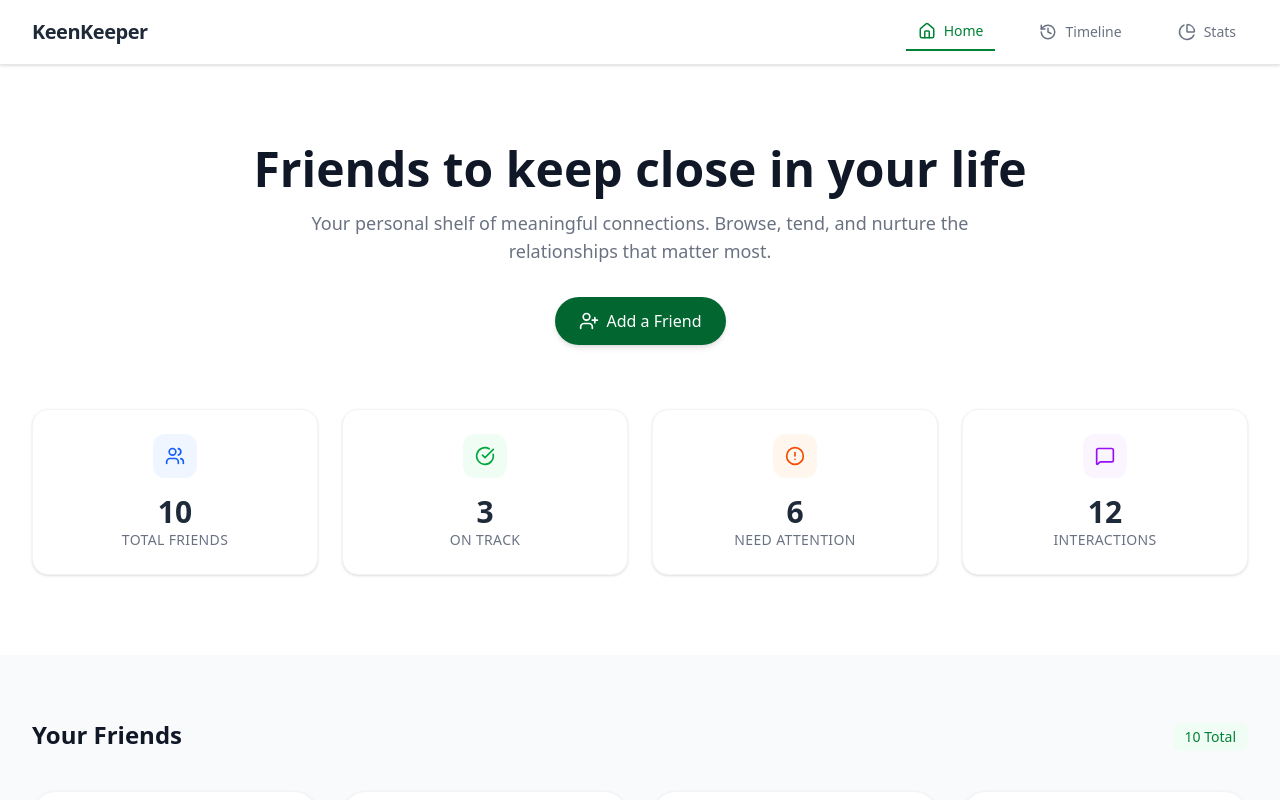
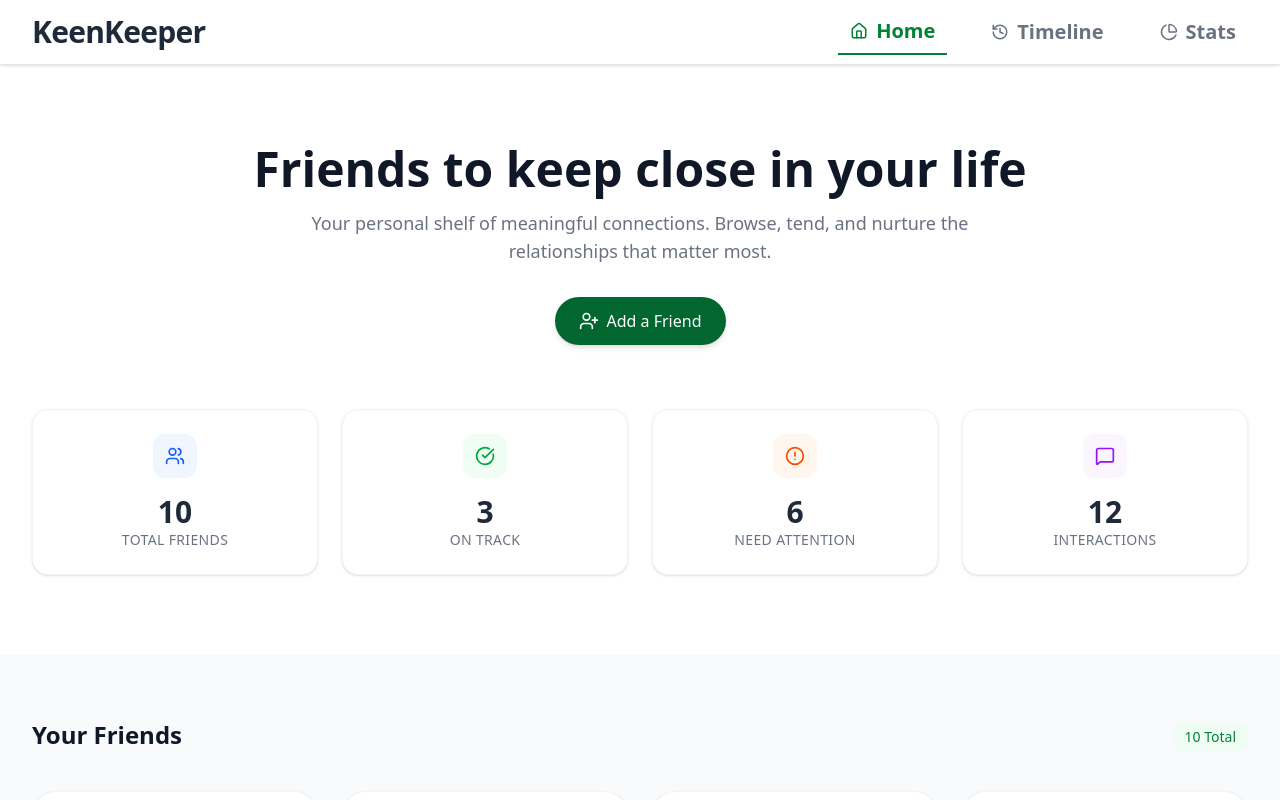
Before and after one commit to khirul-alam/assignment-seven, a Next.js app: page / in a window 1280 px wide. Shown: the top 800 px of the page. Built offline with nearby package versions, Linux system fonts and the light colour scheme.

Commit message:
another  update

```diff
--- a/src/app/Timeline/page.jsx
+++ b/src/app/Timeline/page.jsx
@@ -84,11 +84,7 @@ const TimelinePage = () => {
                   </div>
                 </div>
 
-                <div className="hidden sm:flex flex-col items-end">
-                  <span className="text-[10px] font-black uppercase tracking-widest text-green-700 bg-green-50 px-3 py-1 rounded-full">
-                    Completed
-                  </span>
-                </div>
+
               </div>
             ))}
           </div>
--- a/src/app/not-found.jsx
+++ b/src/app/not-found.jsx
@@ -3,11 +3,11 @@ import { Home } from "lucide-react";
 
 export default function NotFound() {
   return (
-    <div className="flex flex-col items-center justify-center min-h-[70vh] text-center px-4">
-      <h1 className="text-9xl font-extrabold text-green-800 opacity-20">404</h1>
-      <div className="absolute">
-        <h2 className="text-3xl font-bold text-gray-800 mb-2">Oops! Page Not Found</h2>
-        <p className="text-gray-500 mb-8">The page you are looking for doesn't exist or has been moved.</p>
+    <div className="flex flex-col items-center justify-center min-h-[70vh] text-center px-4 bg-amber-50">
+      <h1 className="text-9xl font-extrabold text-green-800 opacity-">404</h1>
+      <div className="">
+        <h2 className="text-3xl font-bold text-green-800 mb-8">Oops! Page Not Found</h2>
+
         <Link
           href="/"
           className="inline-flex items-center gap-2 bg-green-800 text-white px-6 py-3 rounded-full hover:bg-green-900 transition"
--- a/src/components/Navbar.jsx
+++ b/src/components/Navbar.jsx
@@ -22,7 +22,7 @@ const Navbar = () => {
           {/* ১. লোগো (সব ডিভাইসেই বামে থাকবে) */}
           <div className="flex items-center gap-2">
 
-            <span className="text-xl font-bold text-gray-800 tracking-tight">
+            <span className="text-3xl font-bold text-gray-800 tracking-tight">
               KeenKeeper
             </span>
           </div>
@@ -35,7 +35,7 @@ const Navbar = () => {
                 <Link
                   key={link.name}
                   href={link.href}
-                  className={`flex items-center gap-2 px-3 py-2 text-sm font-medium transition-all duration-200 ${
+                  className={`flex items-center gap-2 px-3 py-2 text-xl font-bold transition-all duration-200 ${
                     isActive
                       ? "text-green-700 border-b-2 border-green-700"
                       : "text-gray-500 hover:text-green-600"
```
Also changed, not shown: 1 other file (tests, documents, lock files or other folders).
